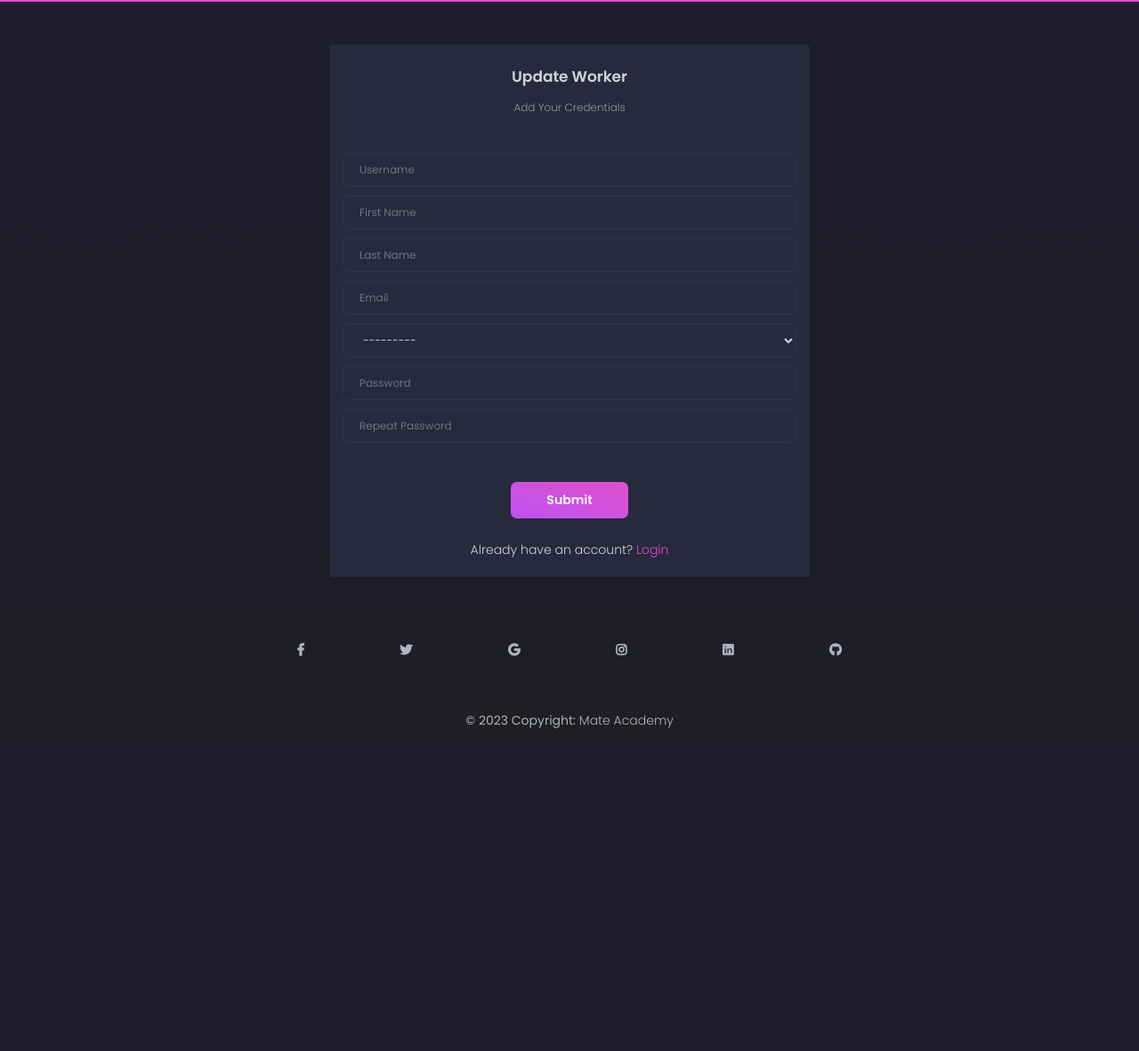
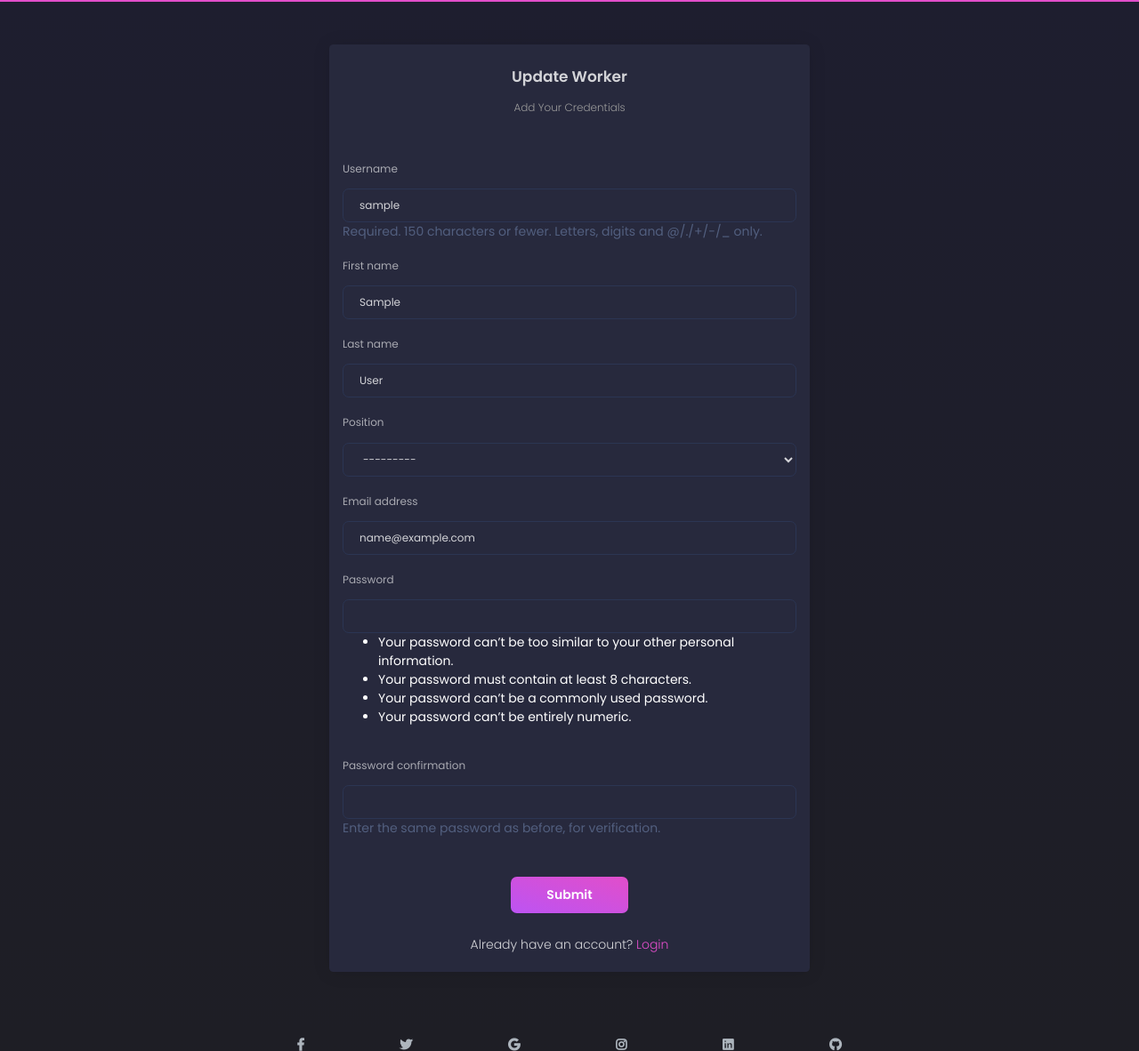
Before and after one commit to amber-marichi/django-task-manager, a Django app: page /workers/1/update/ in a window 1280 px wide. Shown: the part 58-1240 px from the top of the page at 89% size. Before the commit the page ends 877 px from the top, so only its background shows below. Run offline with Django 4.2, Linux system fonts and the light colour scheme; the visitor is signed in with stand-in values (Sample User, id 1); data comes from the database, SQL or seed files in the repository; data that the repository does not hold is empty; some libraries are stand-ins or nearby versions.

Commit message:
improvements for models and forms in py and html files

```diff
--- a/hacelo/forms.py
+++ b/hacelo/forms.py
@@ -13,9 +13,6 @@ class TaskSearchForm(forms.Form):
         max_length=255,
         required=False,
         label="",
-        widget=forms.TextInput(
-            attrs={"placeholder": "search task by name..."}
-        ),
     )
 
 
@@ -28,18 +25,13 @@ class WorkerSearchForm(forms.Form):
 
 
 class TaskForm(forms.ModelForm):
-    # assignees = forms.ModelMultipleChoiceField(
-    #     queryset=get_user_model().objects.all(),
-    #     widget=forms.CheckboxSelectMultiple,
-    #     required=False,
-    # )
     deadline = forms.DateTimeField(
         widget=DateTimePickerInput(attrs={"value": timezone.now()}),
     )
 
     class Meta:
         model = Task
-        exclude = ["is_completed",]
+        exclude = ["is_completed", "assignees",]
 
     def clean_deadline(self):
         deadline = self.cleaned_data["deadline"]
--- a/hacelo/models.py
+++ b/hacelo/models.py
@@ -21,7 +21,7 @@ class Worker(AbstractUser):
     )
 
     def __str__(self) -> str:
-        return self.username
+        return f"{self.username} ({self.first_name} {self.last_name})"
 
     def get_absolute_url(self):
         return reverse("hacelo:worker-detail", kwargs={"pk": self.pk})
@@ -64,7 +64,7 @@ class Task(models.Model):
     )
 
     def __str__(self) -> str:
-        return f"{self.id}({self.priority}) {self.description}"
+        return f"{self.id}({self.get_priority_display()}) {self.name}"
 
     def get_absolute_url(self):
         return reverse("hacelo:task-detail", kwargs={"pk": self.pk})
--- a/templates/hacelo/task_detail.html
+++ b/templates/hacelo/task_detail.html
@@ -7,9 +7,8 @@
 
 
 {% block content %}
-
   <div class="row">
-    <div class="col-md-6 mt-5 pt-2 mt-5">
+    <div class="col-lg-6 col-md-12 mt-5 pt-2 mt-5">
       <div class="card">
         <div class="card-header ">
           <h4 class="card-title">Task # {{ task.id }}</h4>
@@ -43,7 +42,7 @@
             </div>
         </div>
     </div>
-    <div class="col-md-6 mt-5 pt-2 mt-5">
+    <div class="col-lg-6 col-md-12 mt-5 pt-2 mt-5">
       <div class="card ">
         <div class="card-header">
           <h4 class="card-title"> Assignees</h4>
--- a/templates/hacelo/task_form.html
+++ b/templates/hacelo/task_form.html
@@ -37,7 +37,7 @@
                 <label for="inputStatepriority">Select task prioity</label>
                 <select name="priority" id="inputStateriority" class="form-control">
                   {% for p in form.priority %}
-                  <option>{{ p }}</option>
+                    {{ p }}
                   {% endfor %}
                 </select>
               </div>
@@ -45,7 +45,7 @@
                 <label for="inputStatetasktype">Select task type or  <a href="{% url 'hacelo:tasktype-create' %}">add new</a></label>
                 <select name="task_type" id="inputStatetasktype" class="form-control">
                   {% for p in form.task_type %}
-                  <option>{{ p }}</option>
+                    {{ p }}
                   {% endfor %}
                 </select>
               </div>
--- a/templates/hacelo/worker_detail.html
+++ b/templates/hacelo/worker_detail.html
@@ -23,7 +23,7 @@
           </ul>
         </div>
         <div class="card-body">
-        <h3 class="card-title">{{ worker.username }}</h3>
+          <h3 class="card-title">User:  {{ worker.username }}</h3>
 
           <h2 class="card-text">{{ worker.first_name }} {{ worker.last_name }}</h2>
           <h4 class="card-text">Email:    {{ worker.email }}</h4>
@@ -34,7 +34,6 @@
       </div>
     </div>
   </div>
-
   <div class="row">
     <div class="col-lg-6 col-md-12">
       <div class="card ">
--- a/templates/hacelo/worker_form.html
+++ b/templates/hacelo/worker_form.html
@@ -7,7 +7,6 @@
 
 
 {% block content %}
-
   <div class="container">
     <div class="row pt-5">
       <div class="col-md-6 offset-md-3">
@@ -28,43 +27,38 @@
           </div>
 
           <form role="form" method="post" action="">
-
             {% csrf_token %}
             <div class="card-body">
-                    <div class="form-group">
-                      <input name = "username" type="text" class="form-control" placeholder="Username">
-                    </div>
-                    <div class="form-group">
-                      <input name = "first_name" type="text" class="form-control" placeholder="First Name">
-                    </div>
-                    <div class="form-group">
-                      <input name = "last_name" type="text" class="form-control" placeholder="Last Name">
-                    </div>
-                    <div class="form-group">
-                      <input name = "email" type="email" class="form-control" placeholder="Email">
-                    </div>
-                    <div class="form-group">
-                      <select name="position" id="inputState" class="form-control" placeholder="position">
-                        {% for p in form.position %}
-                          <option>{{ p }}</option>
+              {% for field in form %}
+                <div class="form-group row">
+                  <label class="col-12 col-form-label" for="id_{{ field.name }}">{{ field.label }}</label>
+                  <div class="col-12">
+                    {% if field.name == 'position' %}
+                      <select name="position" id="inputState" class="form-control">
+                        {% for choice in field %}
+                          {{ choice }}
                         {% endfor %}
                       </select>
+                    {% else %}
+                      <input
+                        type="{{ field.field.widget.input_type }}"
+                        class="form-control"
+                        name="{{ field.name }}"
+                        id="id_{{ field.name }}"
+                        value="{{ field.value|default:'' }}"
+                      >
+                    {% endif %}
                   </div>
-                    <div class="form-group">
-                      <input name = "password1" type="password" class="form-control" placeholder="Password">
+                  <div class="col-12 help-text">{{ field.help_text }} </div>
                 </div>
-                    <div class="form-group">
-                      <input name = "password2" type="password" class="form-control" placeholder="Repeat Password">
-                    </div>
+              {% endfor %}
             </div>
             <div class="card-footer text-center">
               <button type="submit" name="login" class="btn btn-fill btn-primary">Submit</button>
-
               <br /><br />
               <p>
                   Already have an account? <a href="{% url 'login' %}" class="text-primary">Login</a>
               </p>
-
               {% if object %}
                 <input type="hidden" name="next" value="{% url 'hacelo:worker-detail' pk=object.id %}">
               {% else %}
--- a/templates/registration/login.html
+++ b/templates/registration/login.html
@@ -33,10 +33,12 @@
                   {% csrf_token %}
                   <div class="card-body">
                     <div class="form-group">
-                      <input name = "username" type="text" value="" class="form-control" id="username1" placeholder="Username">
+                      <label class="col-12 col-form-label" for="username1">Username</label>
+                      <input name = "username" type="text" value="" class="form-control" id="username1">
                     </div>
                     <div class="form-group">
-                      <input name = "password" type="password" class="form-control" id="InputPassword1" placeholder="Password">
+                      <label class="col-12 col-form-label" for="InputPassword1">Password</label>
+                      <input name = "password" type="password" class="form-control" id="InputPassword1">
                     </div>
                     <div class="form-check">
                         <label class="form-check-label">
```
Lines whose indentation alone changed are shown as unchanged.
